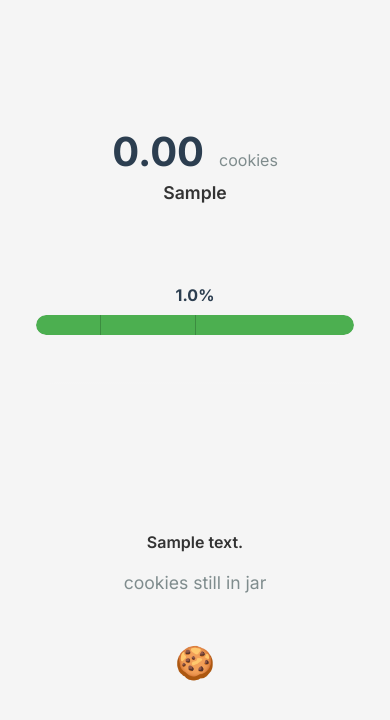
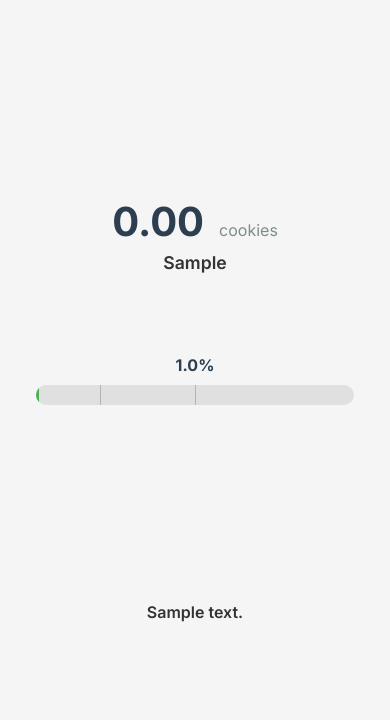
Before and after one commit to zoidypuh/cookie-counter, a Flask app: template templates/index.html in a window 390 px wide. Shown: the top 720 px of the page. Run offline with Flask 3, Linux system fonts and the light colour scheme; the template is opened without the code that fills it: most values are stand-ins (such as "Sample title", 1, 10 or a date in 2020).

Commit message:
Remove cookie display section and change MM bar to show actual percentage fill

```diff
--- a/static/style.css
+++ b/static/style.css
@@ -244,61 +244,6 @@ main {
     }
 }
 
-
-
-.cookie-section {
-    text-align: center;
-    width: 100%;
-}
-
-.jar-label {
-    text-align: center;
-    color: #7f8c8d;
-    font-size: 1.375rem;
-    margin-bottom: 20px;
-}
-
-.cookie-grid {
-    display: flex;
-    flex-wrap: wrap;
-    justify-content: center;
-    gap: 15px;
-    max-width: 100%;
-    margin: 0 auto;
-    padding: 20px;
-    position: relative;
-    min-height: 100px;
-}
-
-.cookie-item {
-    display: flex;
-    justify-content: center;
-    align-items: center;
-}
-
-.cookie-emoji {
-    font-size: 3rem;
-    display: block;
-    line-height: 1;
-    opacity: 1;
-}
-
-
-
-.cookie-emoji:hover {
-    transform: scale(1.1);
-}
-
-.no-cookies-message {
-    text-align: center;
-    padding: 60px 20px;
-    color: #7f8c8d;
-}
-
-.no-cookies-message p {
-    font-size: 1.25rem;
-}
-
 @media (max-width: 768px) {
     .container {
         padding: 15px;
@@ -325,17 +270,6 @@ main {
         font-size: 1.25rem;
     }
 
-    .cookie-grid {
-        gap: 12px;
-        padding: 15px;
-    }
-
-
-
-    .cookie-emoji {
-        font-size: 2.5rem;
-    }
-
 
 
     .pnl-display.loss {
@@ -348,27 +282,12 @@ main {
 }
 
 @media (max-width: 480px) {
-    .cookie-grid {
-        gap: 8px;
-        padding: 10px;
-    }
-
-    .cookie-emoji {
-        font-size: 2rem;
-    }
-
     .cookie-count .count {
         font-size: 2.5rem;
     }
 
     .cookie-count .unit {
         font-size: 1rem;
-    }
-
-
-
-    .jar-label {
-        font-size: 1.1rem;
     }
 
     .pnl-display {
@@ -428,11 +347,4 @@ main {
         color: #95a5a6;
     }
 
-    .no-cookies-message {
-        color: #95a5a6;
-    }
-
-    .jar-label {
-        color: #95a5a6;
-    }
 }
--- a/templates/index.html
+++ b/templates/index.html
@@ -84,7 +84,7 @@
                 </div>
                 <div class="mm-bar-background">
                     <div class="mm-bar-fill"
-                         style="width: 100%;
+                         style="width: {{ [maintenance_margin_percentage, 100]|min }}%;
                                 background: {% if maintenance_margin_percentage < 20 %}#4CAF50{% elif maintenance_margin_percentage < 50 %}#FF9800{% else %}#F44336{% endif %};">
                     </div>
                     <div class="mm-bar-markers">
@@ -104,23 +104,6 @@
                     {% endfor %}
                 </div>
             </div>
-
-            <div class="cookie-section">
-                <div class="jar-label">cookies still in jar</div>
-                <div class="cookie-grid">
-                    {% for cookie in cookie_grid %}
-                    <div class="cookie-item">
-                        <span class="cookie-emoji cookie-{{ loop.index0 }}">🍪</span>
-                    </div>
-                    {% endfor %}
-                </div>
-            </div>
-
-            {% if cookie_count == 0 %}
-            <div class="no-cookies-message">
-                <p>No cookies yet! 🥺</p>
-            </div>
-            {% endif %}
         </main>
     </div>
 
```
